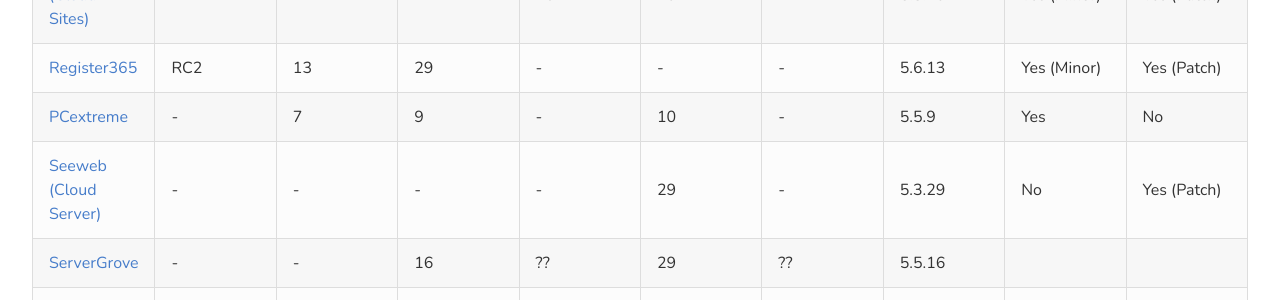
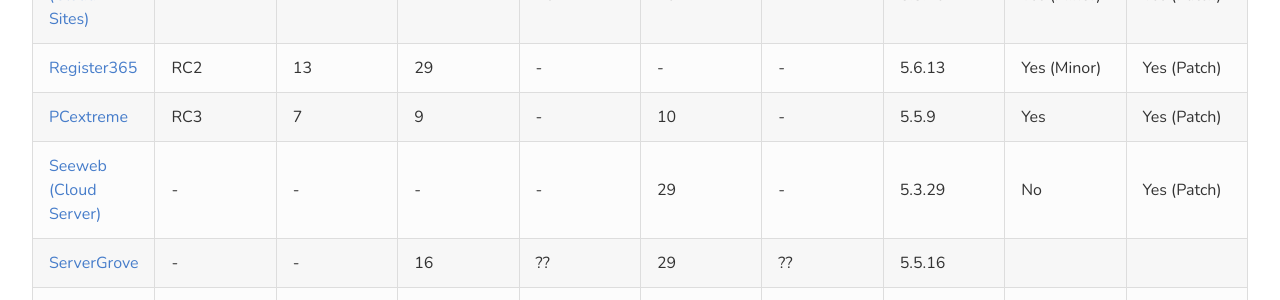
Before and after one commit to phpversions/phpversions.info, a Jekyll site: the page built from shared-hosting.html, in a window 1280 px wide and 900 px high, scrolled down 1912 px. Shown: the part 190-490 px from the top of the window. Built offline with Jekyll 4.4.1, drawn with Linux system fonts in a browser that asks for light colours; nearby versions of some CDN libraries.

```diff
--- a/_data/shared_hosts.yml
+++ b/_data/shared_hosts.yml
@@ -269,13 +269,14 @@
   auto_update: "Yes (Patch)"
 
 - name: "PCextreme"
-  url: "https://www.pcextreme.nl/en/webhosting/classic"
+  url: "https://www.pcextreme.com/webhosting/classic"
   php53: 10
   php55: 9
   php56: 7
+  php70: RC3
   default: 5.5.9
   manual_update: "Yes"
-  auto_update: "No"
+  auto_update: "Yes (Patch)"
 
 - name: "Seeweb (Cloud Server)"
   url: "http://www.seeweb.it/"
```
